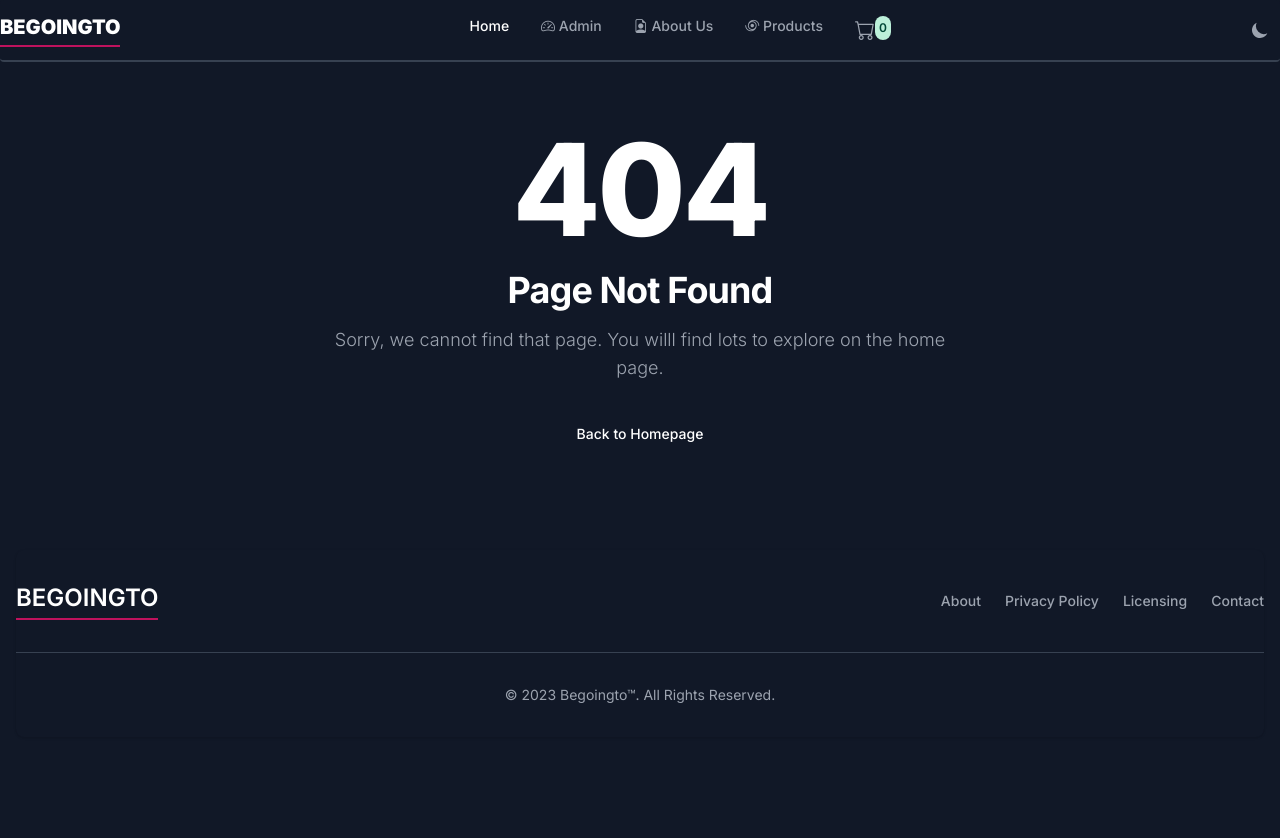
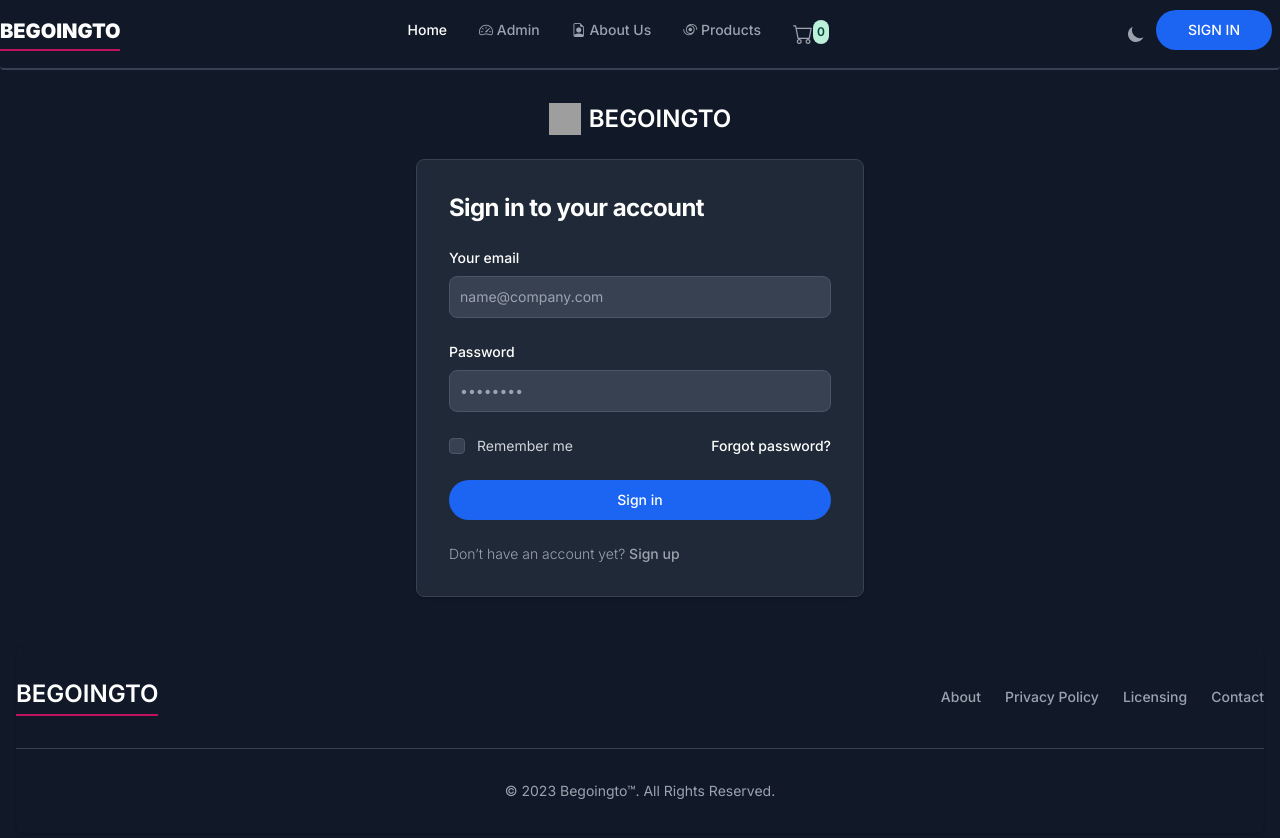
Before and after one commit to begoingto/mini-2-nextjs, a Next.js app: page /sign-in in a window 1280 px wide. Before the commit this address had no page. Shown: the top 838 px of the page. Before the commit the page ends 800 px from the top, so only its background shows below. Built offline with nearby package versions, Linux system fonts and the light colour scheme; grey boxes are pictures that could not be loaded.

Commit message:
add store auth with spring api✅

```diff
--- a/src/app/products/GetProducts.js
+++ b/src/app/products/GetProducts.js
@@ -11,7 +11,7 @@ export function GetProducts() {
     const status = useSelector(selectProductStatus);
 
     useEffect(() => {
-        dispatch(fetchProducts({limit: 10, offset: 0}));
+        dispatch(fetchProducts({limit: 100, offset: 0}));
     },[])
 
     if (status === 'loading') {
--- /dev/null
+++ b/src/app/sign-in/page.js
@@ -0,0 +1,97 @@
+'use client'
+import React, {Suspense} from 'react';
+import {useDispatch} from 'react-redux';
+import {setAuth} from '@/redux/features/auth/authSlice';
+import {useRouter} from 'next/navigation';
+import Loading from '@/components/loading';
+
+function Page(props) {
+    const router = useRouter()
+    const dispatch = useDispatch();
+
+    const handleLogin = () => {
+        const auth = dispatch(setAuth({
+            email: "customer@gmail.com",
+            password: "Begoin#12"
+        }));
+        console.log(auth)
+        router.push('/admin/dashboard')
+        // fetch("http://localhost:8080/api/v1/auth/login",{
+        //     method: "POST",
+        //     body: JSON.stringify({
+        //         email: "customer@gmail.com",
+        //         password: "Begoin#12"
+        //     }),
+        //     headers: {
+        //         'content-type': 'Application/json'
+        //     }
+        // }).then(res => res.json())
+        //     .then(data => console.log(data))
+    }
+
+
+    return (
+        <Suspense fallback={<Loading />}>
+            <section className="bg-gray-50 dark:bg-gray-900">
+                <div className="flex flex-col items-center justify-center px-6 py-8 mx-auto md:h-[70vh] lg:py-0">
+                    <a href="#" className="flex items-center mb-6 text-2xl font-semibold text-gray-900 dark:text-white">
+                        <img className="w-8 h-8 mr-2" src="https://flowbite.s3.amazonaws.com/blocks/marketing-ui/logo.svg" alt="logo" />
+                            BEGOINGTO
+                    </a>
+                    <div
+                        className="w-full bg-white rounded-lg shadow dark:border md:mt-0 sm:max-w-md xl:p-0 dark:bg-gray-800 dark:border-gray-700">
+                        <div className="p-6 space-y-4 md:space-y-6 sm:p-8">
+                            <h1 className="text-xl font-bold leading-tight tracking-tight text-gray-900 md:text-2xl dark:text-white">
+                                Sign in to your account
+                            </h1>
+                            <form className="space-y-4 md:space-y-6" action="#">
+                                <div>
+                                    <label htmlFor="email"
+                                           className="block mb-2 text-sm font-medium text-gray-900 dark:text-white">Your
+                                        email</label>
+                                    <input type="email" name="email" id="email"
+                                           className="bg-gray-50 border border-gray-300 text-gray-900 sm:text-sm rounded-lg focus:ring-primary-600 focus:border-primary-600 block w-full p-2.5 dark:bg-gray-700 dark:border-gray-600 dark:placeholder-gray-400 dark:text-white dark:focus:ring-blue-500 dark:focus:border-blue-500"
+                                           placeholder="name@company.com" required="" />
+                                </div>
+                                <div>
+                                    <label htmlFor="password"
+                                           className="block mb-2 text-sm font-medium text-gray-900 dark:text-white">Password</label>
+                                    <input type="password" name="password" id="password" placeholder="••••••••"
+                                           className="bg-gray-50 border border-gray-300 text-gray-900 sm:text-sm rounded-lg focus:ring-primary-600 focus:border-primary-600 block w-full p-2.5 dark:bg-gray-700 dark:border-gray-600 dark:placeholder-gray-400 dark:text-white dark:focus:ring-blue-500 dark:focus:border-blue-500"
+                                           required="" />
+                                </div>
+                                <div className="flex items-center justify-between">
+                                    <div className="flex items-start">
+                                        <div className="flex items-center h-5">
+                                            <input id="remember" aria-describedby="remember" type="checkbox"
+                                                   className="w-4 h-4 border border-gray-300 rounded bg-gray-50 focus:ring-3 focus:ring-primary-300 dark:bg-gray-700 dark:border-gray-600 dark:focus:ring-primary-600 dark:ring-offset-gray-800"
+                                                   required=""/>
+                                        </div>
+                                        <div className="ml-3 text-sm">
+                                            <label htmlFor="remember" className="text-gray-500 dark:text-gray-300">Remember
+                                                me</label>
+                                        </div>
+                                    </div>
+                                    <a href="#"
+                                       className="text-sm font-medium text-primary-600 hover:underline dark:text-primary-500">Forgot
+                                        password?</a>
+                                </div>
+                                <button type="submit"
+                                        className="w-full text-white bg-blue-700 hover:bg-blue-800 focus:ring-4 focus:ring-blue-300 font-medium rounded-full text-sm px-5 py-2.5 mr-2 mb-2 dark:bg-blue-600 dark:hover:bg-blue-700 focus:outline-none dark:focus:ring-blue-800">Sign
+                                    in
+                                </button>
+                                <p className="text-sm font-light text-gray-500 dark:text-gray-400">
+                                    Don’t have an account yet? <a href="#"
+                                                                  className="font-medium text-primary-600 hover:underline dark:text-primary-500">Sign
+                                    up</a>
+                                </p>
+                            </form>
+                        </div>
+                    </div>
+                </div>
+            </section>
+        </Suspense>
+    );
+}
+
+export default Page;
--- a/src/components/MenuComponent.js
+++ b/src/components/MenuComponent.js
@@ -2,8 +2,8 @@
 import React from 'react';
 import {Badge, Button, DarkThemeToggle, Flowbite, Navbar} from 'flowbite-react';
 import Link from "next/link";
-import {usePathname} from "next/navigation";
-import {useSelector} from 'react-redux';
+import {usePathname} from 'next/navigation';
+import { useSelector} from 'react-redux';
 import {selectCart} from '@/redux/features/cart/cartSlice';
 
 function MenuComponent() {
@@ -27,6 +27,11 @@ function MenuComponent() {
                     <DarkThemeToggle />
                 </Flowbite>
                 <Navbar.Toggle/>
+                <Link href={"/sign-in"}
+                      className={"text-white bg-blue-700 hover:bg-blue-800 focus:ring-4 focus:ring-blue-300 font-medium rounded-full text-sm px-5 py-2.5 mr-2 mb-2 dark:bg-blue-600 dark:hover:bg-blue-700 focus:outline-none dark:focus:ring-blue-800"}
+                >
+                    <span className={"uppercase px-3"}>Sign In</span>
+                </Link>
             </div>
             <Navbar.Collapse>
                 <Navbar.Link
--- /dev/null
+++ b/src/redux/features/auth/authSlice.js
@@ -0,0 +1,37 @@
+import { createSlice } from '@reduxjs/toolkit'
+
+const initialState = {
+    auth: null
+}
+
+const authSlice = createSlice({
+    name: 'auth',
+    initialState,
+    reducers: {
+        setAuth(state, action){
+            const {email, password} = action.payload
+            fetch("http://localhost:8080/api/v1/auth/login",{
+                method: "POST",
+                body: JSON.stringify({
+                    email: email,
+                    password: password
+                }),
+                headers: {
+                    'content-type': 'Application/json'
+                }
+            }).then(res => res.json())
+                .then(data => {
+                    console.log(data)
+                    state.auth = data.data
+                    return true
+                })
+            return false
+        }
+    }
+})
+
+export const { setAuth } = authSlice.actions
+
+export default authSlice.reducer
+
+export const user = state => state.auth.user
--- a/src/redux/store.js
+++ b/src/redux/store.js
@@ -1,10 +1,13 @@
 import { configureStore } from '@reduxjs/toolkit'
 import cartReducer from './features/cart/cartSlice'
 import productReducer from './features/product/productSlice'
+import authReducer from './features/auth/authSlice'
 
 export const store = configureStore({
     reducer: {
+        auth: authReducer,
         products: productReducer,
         cart: cartReducer,
     },
+    devTools: true
 })
```
